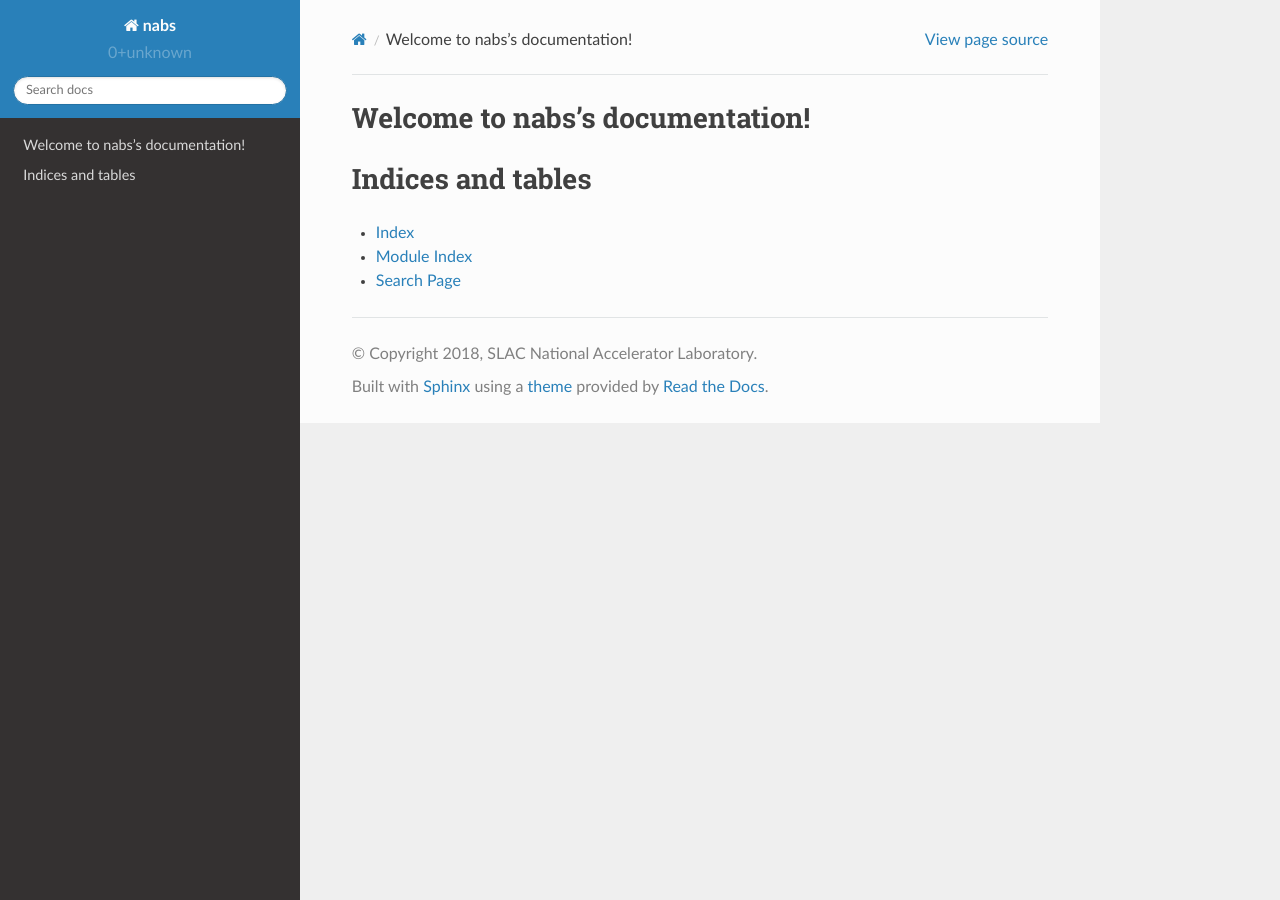
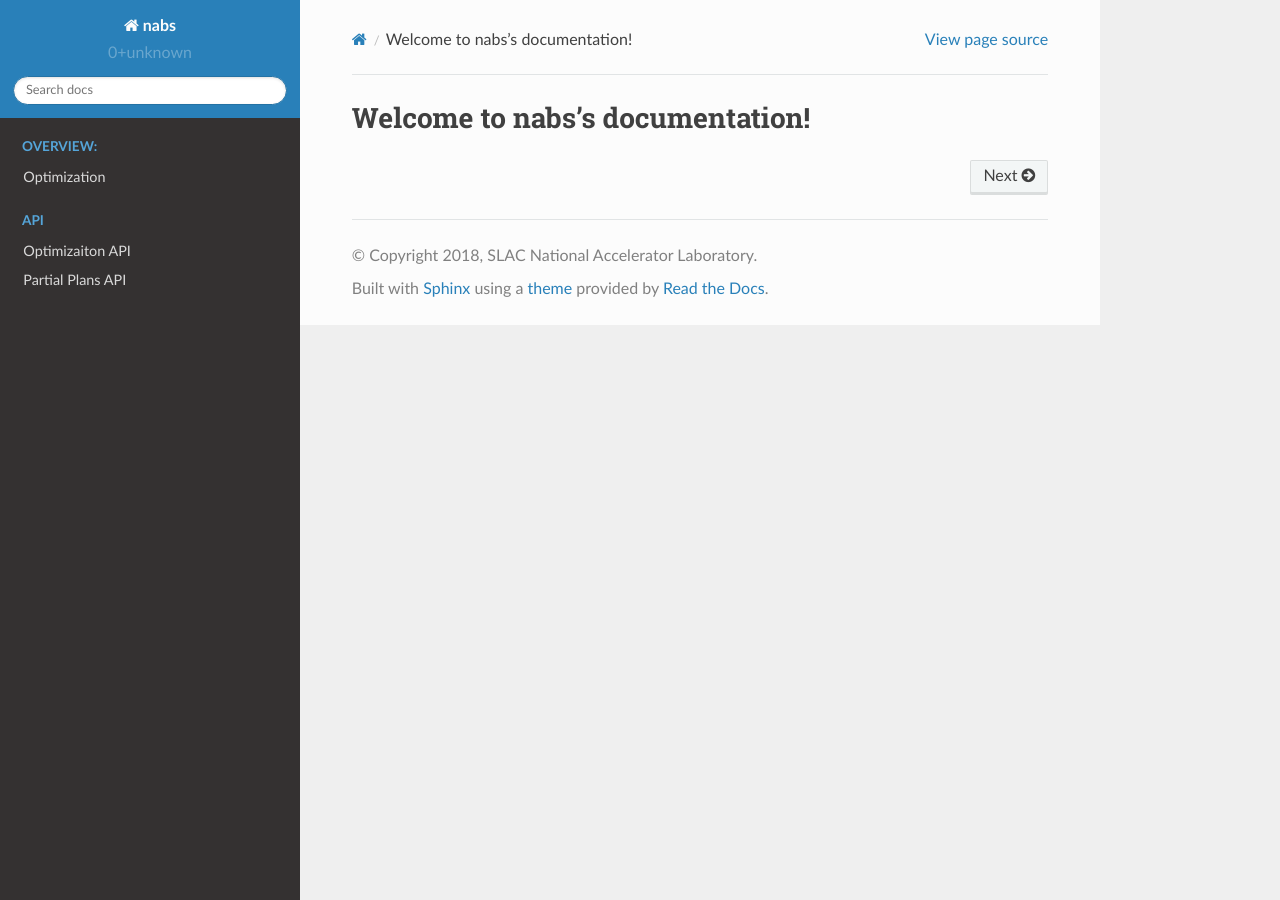
Before and after one commit to pcdshub/nabs, a Sphinx documentation site: the page built from docs/source/index.rst, in a window 1280 px wide. Built offline with Sphinx 7.4.7 and the Read the Docs theme 2.0.0, drawn with Linux system fonts in a browser that asks for light colours.

Commit message:
DOC: Reformat homepage

```diff
--- a/docs/source/index.rst
+++ b/docs/source/index.rst
@@ -7,14 +7,16 @@ Welcome to nabs's documentation!
 ================================
 
 .. toctree::
-   :maxdepth: 2
-   :caption: Contents:
+   :maxdepth: 1
+   :caption: Overview:
+   :hidden:
 
+   optimize.rst
 
+.. toctree::
+   :maxdepth: 1
+   :caption: API
+   :hidden:
 
-Indices and tables
-==================
-
-* :ref:`genindex`
-* :ref:`modindex`
-* :ref:`search`
+   optimize_api.rst
+   plan_stubs.rst
```
